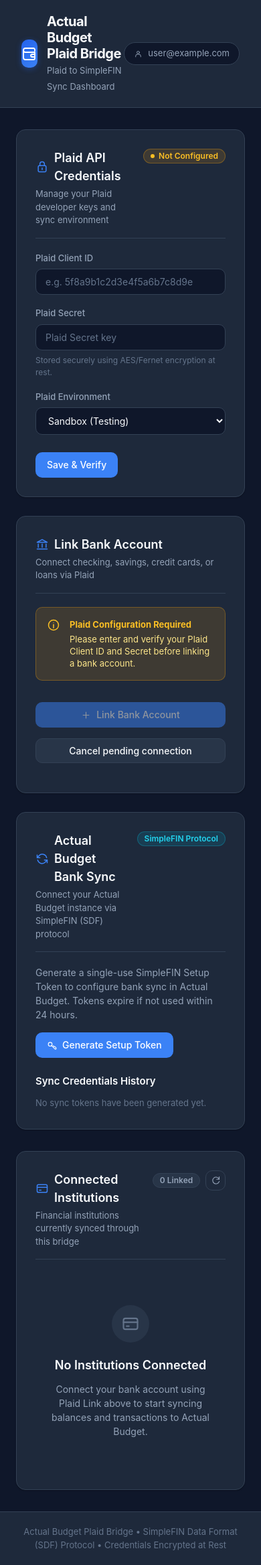
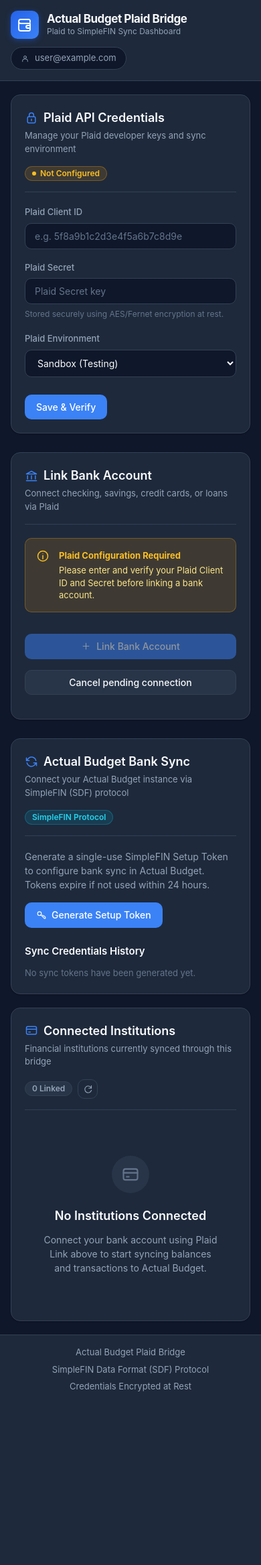
Before and after one commit to Ty-McKeon/actual-plaid-server, a Python web app: template bridge/templates/dashboard.html.jinja in a window 390 px wide. Shown: the whole page at 67% size. After the commit the page ends 2077 px from the top, so only its background shows below. Run offline with Jinja, Linux system fonts and the light colour scheme; the template is opened without the code that fills it, so the values that code supplies are empty; some libraries are stand-ins or nearby versions.

Commit message:
Fixed mobile layout

```diff
--- a/bridge/static/styles.css
+++ b/bridge/static/styles.css
@@ -89,12 +89,20 @@
     display: flex;
     justify-content: space-between;
     align-items: center;
+    flex-wrap: wrap;
+    gap: 1rem 2rem;
 }
 
 .brand {
     display: flex;
     align-items: center;
     gap: 0.875rem;
+    min-width: 0;
+}
+
+.brand-text {
+    min-width: 0;
+    overflow-wrap: anywhere;
 }
 
 .brand-icon-wrap {
@@ -107,6 +115,7 @@
     justify-content: center;
     color: white;
     box-shadow: 0 2px 8px rgba(37, 99, 235, 0.4);
+    flex-shrink: 0;
 }
 
 .brand-icon {
@@ -127,6 +136,11 @@
     color: var(--text-secondary);
 }
 
+.header-meta {
+    min-width: 0;
+    max-width: 100%;
+}
+
 .user-pill {
     display: inline-flex;
     align-items: center;
@@ -137,6 +151,12 @@
     border-radius: var(--radius-full);
     font-size: 0.8125rem;
     color: var(--text-secondary);
+    max-width: 100%;
+}
+
+.user-pill span {
+    min-width: 0;
+    overflow-wrap: anywhere;
 }
 
 .dashboard-main {
@@ -152,13 +172,13 @@
 
 .dashboard-grid {
     display: grid;
-    grid-template-columns: 1fr 1fr;
+    grid-template-columns: minmax(0, 1fr) minmax(0, 1fr);
     gap: 1.75rem;
 }
 
 @media (max-width: 900px) {
     .dashboard-grid {
-        grid-template-columns: 1fr;
+        grid-template-columns: minmax(0, 1fr);
     }
 }
 
@@ -166,6 +186,7 @@
     display: flex;
     flex-direction: column;
     gap: 1.75rem;
+    min-width: 0;
 }
 
 .dashboard-card {
@@ -179,6 +200,7 @@
     gap: 1.25rem;
     position: relative;
     transition: border-color 0.2s ease;
+    min-width: 0;
 }
 
 .dashboard-card.full-width {
@@ -197,7 +219,19 @@
     margin: 0 auto;
     text-align: center;
     font-size: 0.8125rem;
-    color: var(--text-muted);
+    color: var(--text-secondary);
+}
+
+.footer-details {
+    display: flex;
+    flex-wrap: wrap;
+    justify-content: center;
+    gap: 0.25rem 0.75rem;
+}
+
+.footer-details span + span::before {
+    content: "\2022";
+    margin-right: 0.75rem;
 }
 
 /* ==========================================================================
@@ -547,7 +581,7 @@
 
 .summary-grid {
     display: grid;
-    grid-template-columns: repeat(auto-fit, minmax(180px, 1fr));
+    grid-template-columns: repeat(auto-fit, minmax(min(100%, 180px), 1fr));
     gap: 1rem;
     background-color: var(--bg-base);
     border: 1px solid var(--border-color);
@@ -695,7 +729,7 @@
 
 .connections-grid {
     display: grid;
-    grid-template-columns: repeat(auto-fill, minmax(280px, 1fr));
+    grid-template-columns: repeat(auto-fill, minmax(min(100%, 280px), 1fr));
     gap: 1.25rem;
 }
 
@@ -981,3 +1015,52 @@
         transform: translateY(0);
     }
 }
+
+/* Keep the mobile header compact and let footer details wrap independently. */
+@media (max-width: 640px) {
+    .app-header,
+    .app-footer {
+        padding: 1rem;
+    }
+
+    .header-container {
+        flex-direction: column;
+        align-items: stretch;
+        gap: 0.75rem;
+    }
+
+    .brand {
+        gap: 0.75rem;
+    }
+
+    .brand-title {
+        font-size: 1.0625rem;
+    }
+
+    .brand-subtitle {
+        display: block;
+        font-size: 0.75rem;
+    }
+
+    .dashboard-main {
+        padding: 1.25rem 1rem;
+        gap: 1.25rem;
+    }
+
+    .dashboard-card {
+        padding: 1.25rem;
+    }
+
+    .card-header {
+        flex-wrap: wrap;
+    }
+
+    .footer-details {
+        flex-direction: column;
+        gap: 0.375rem;
+    }
+
+    .footer-details span + span::before {
+        content: none;
+    }
+}
--- a/bridge/templates/dashboard.html.jinja
+++ b/bridge/templates/dashboard.html.jinja
@@ -66,7 +66,11 @@
 
         <footer class="app-footer">
             <div class="footer-container">
-                <p>Actual Budget Plaid Bridge &bull; SimpleFIN Data Format (SDF) Protocol &bull; Credentials Encrypted at Rest</p>
+                <p class="footer-details">
+                    <span>Actual Budget Plaid Bridge</span>
+                    <span>SimpleFIN Data Format (SDF) Protocol</span>
+                    <span>Credentials Encrypted at Rest</span>
+                </p>
             </div>
         </footer>
     </div>
```
